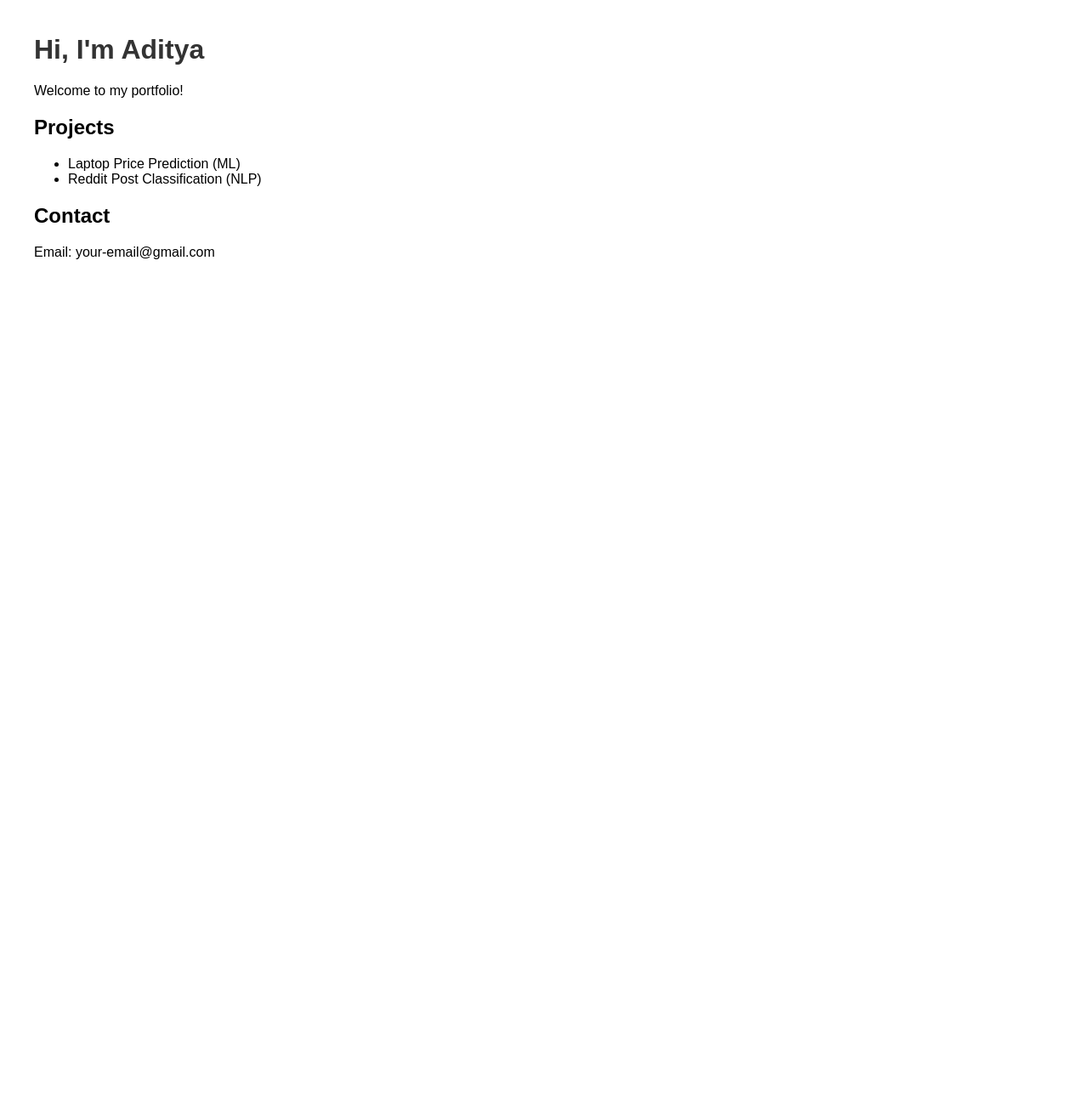
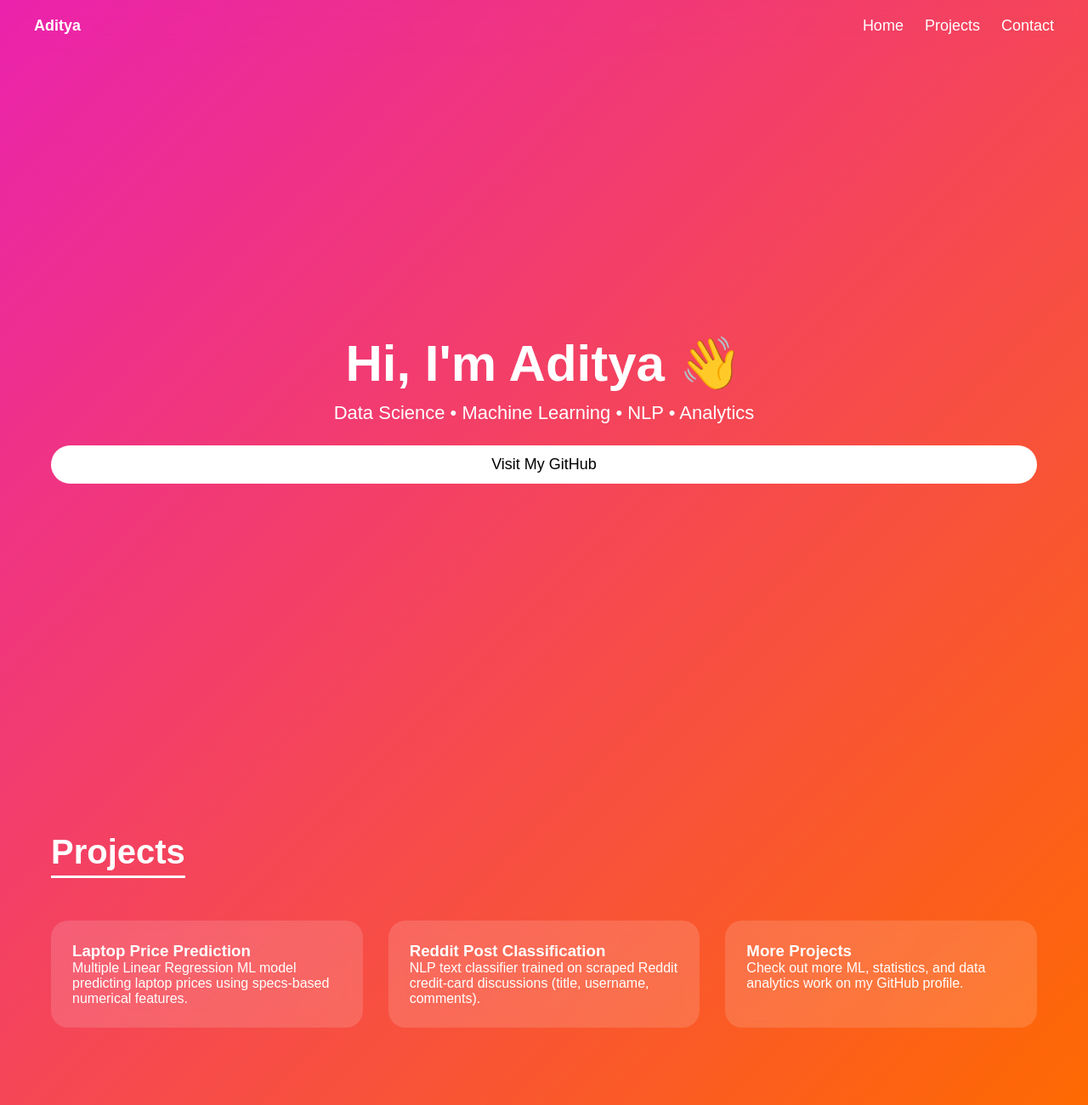
Before and after one commit to Adidev44480/adidev44480.github.io, a plain HTML site: page index.html in a window 1280 px wide. Shown: the top 1300 px of the page at 85% size. Before the commit the page ends 800 px from the top, so only its background shows below. Drawn offline with Linux system fonts and the light colour scheme.

Commit message:
Portfolio Website

```diff
--- a/index.html
+++ b/index.html
@@ -1,23 +1,194 @@
 <!DOCTYPE html>
-<html>
+<html lang="en">
 <head>
-  <title>My Portfolio</title>
-  <style>
-    body { font-family: Arial; margin: 40px; }
-    h1 { color: #333; }
-  </style>
+    <meta charset="UTF-8" />
+    <meta name="viewport" content="width=device-width, initial-scale=1.0" />
+    <title>Aditya • Portfolio</title>
+
+    <style>
+        * {
+            margin: 0;
+            padding: 0;
+            box-sizing: border-box;
+            font-family: "Poppins", sans-serif;
+        }
+
+        body {
+            background: linear-gradient(135deg, #7f00ff, #e100ff, #ff6a00, #ff3c6f);
+            background-size: 300% 300%;
+            animation: gradientBG 12s ease infinite;
+            color: #fff;
+            overflow-x: hidden;
+        }
+
+        @keyframes gradientBG {
+            0% { background-position: 0% 50%; }
+            50% { background-position: 100% 50%; }
+            100% { background-position: 0% 50%; }
+        }
+
+        nav {
+            width: 100%;
+            padding: 20px 40px;
+            display: flex;
+            justify-content: space-between;
+            font-size: 18px;
+            position: fixed;
+            top: 0;
+            backdrop-filter: blur(10px);
+        }
+
+        nav a {
+            color: #fff;
+            text-decoration: none;
+            margin-left: 20px;
+            transition: 0.3s;
+        }
+
+        nav a:hover {
+            opacity: 0.7;
+        }
+
+        section {
+            padding: 100px 60px;
+            min-height: 100vh;
+        }
+
+        #hero {
+            display: flex;
+            flex-direction: column;
+            justify-content: center;
+            text-align: center;
+            margin-top: 80px;
+        }
+
+        #hero h1 {
+            font-size: 60px;
+            font-weight: 700;
+        }
+
+        #hero p {
+            font-size: 22px;
+            margin-top: 10px;
+        }
+
+        .btn {
+            margin-top: 25px;
+            background: #fff;
+            color: #000;
+            padding: 12px 28px;
+            border-radius: 30px;
+            font-size: 18px;
+            text-decoration: none;
+            transition: 0.3s;
+        }
+
+        .btn:hover {
+            transform: scale(1.05);
+        }
+
+        h2 {
+            margin-bottom: 20px;
+            font-size: 40px;
+            border-bottom: 3px solid #fff;
+            display: inline-block;
+            padding-bottom: 5px;
+        }
+
+        .projects {
+            display: grid;
+            grid-template-columns: repeat(auto-fit, minmax(260px, 1fr));
+            gap: 30px;
+            margin-top: 30px;
+        }
+
+        .project-card {
+            background: rgba(255,255,255,0.15);
+            padding: 25px;
+            border-radius: 20px;
+            backdrop-filter: blur(10px);
+            transition: 0.3s;
+        }
+
+        .project-card:hover {
+            transform: translateY(-10px);
+            background: rgba(255,255,255,0.25);
+        }
+
+        footer {
+            text-align: center;
+            padding: 20px;
+            font-size: 16px;
+            margin-bottom: 20px;
+            opacity: 0.9;
+        }
+
+        @media (max-width: 600px) {
+            #hero h1 { font-size: 40px; }
+            #hero p { font-size: 18px; }
+        }
+    </style>
 </head>
+
 <body>
-  <h1>Hi, I'm Aditya</h1>
-  <p>Welcome to my portfolio!</p>
 
-  <h2>Projects</h2>
-  <ul>
-    <li>Laptop Price Prediction (ML)</li>
-    <li>Reddit Post Classification (NLP)</li>
-  </ul>
+    <!-- NAVBAR -->
+    <nav>
+        <strong>Aditya</strong>
+        <div>
+            <a href="#hero">Home</a>
+            <a href="#projects">Projects</a>
+            <a href="#contact">Contact</a>
+        </div>
+    </nav>
 
-  <h2>Contact</h2>
-  <p>Email: your-email@gmail.com</p>
+    <!-- HERO SECTION -->
+    <section id="hero">
+        <h1>Hi, I'm Aditya 👋</h1>
+        <p>Data Science • Machine Learning • NLP • Analytics</p>
+
+        <a class="btn" href="https://github.com/adidev44480" target="_blank">
+            Visit My GitHub
+        </a>
+    </section>
+
+    <!-- PROJECTS SECTION -->
+    <section id="projects">
+        <h2>Projects</h2>
+
+        <div class="projects">
+
+            <div class="project-card">
+                <h3>Laptop Price Prediction</h3>
+                <p>Multiple Linear Regression ML model predicting laptop prices using specs-based numerical features.</p>
+            </div>
+
+            <div class="project-card">
+                <h3>Reddit Post Classification</h3>
+                <p>NLP text classifier trained on scraped Reddit credit-card discussions (title, username, comments).</p>
+            </div>
+
+            <div class="project-card">
+                <h3>More Projects</h3>
+                <p>Check out more ML, statistics, and data analytics work on my GitHub profile.</p>
+            </div>
+
+        </div>
+    </section>
+
+    <!-- CONTACT SECTION -->
+    <section id="contact">
+        <h2>Contact</h2>
+
+        <p style="font-size: 20px;margin-top:10px;">
+            Email: <strong>your-email@gmail.com</strong><br>
+            LinkedIn: <strong>your-linkedin.com</strong>
+        </p>
+    </section>
+
+    <footer>
+        © 2025 Aditya • Built with GitHub Pages
+    </footer>
+
 </body>
 </html>
```
